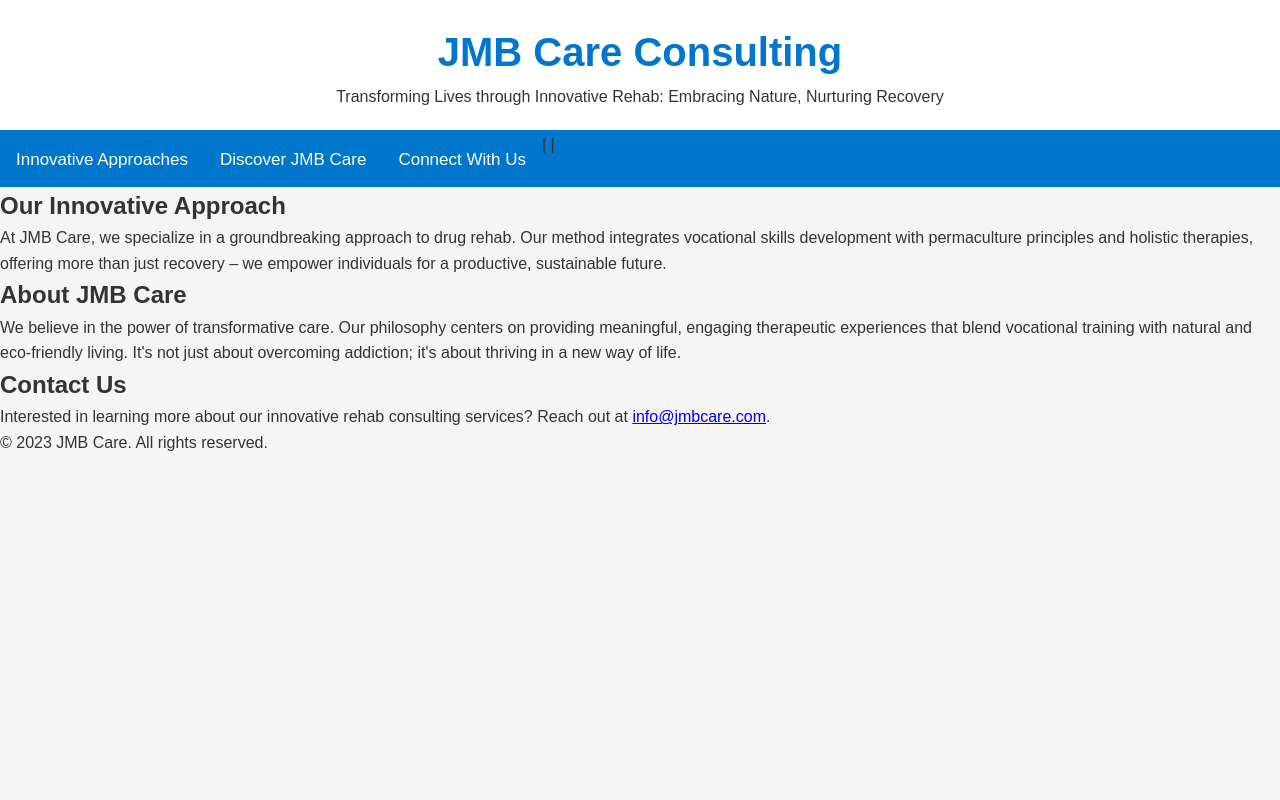
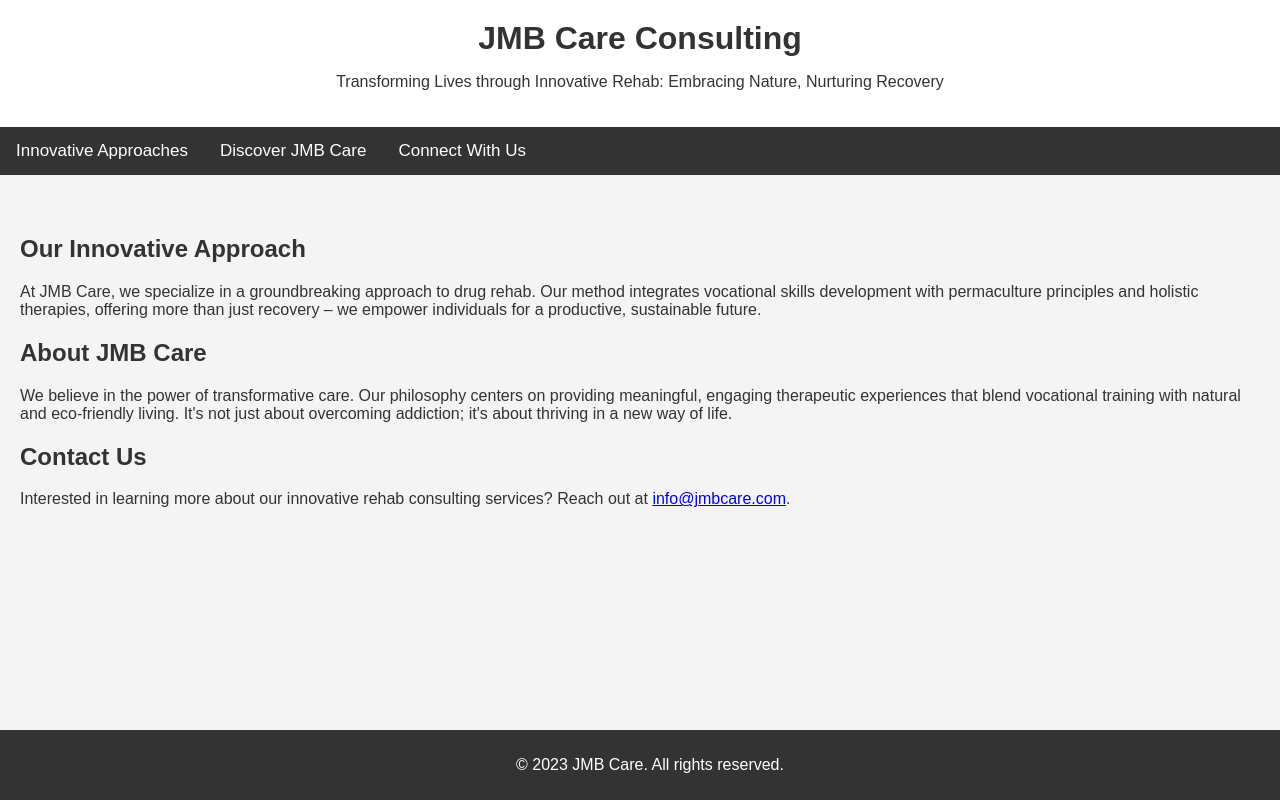
Before and after one commit to growgrounded/JMB-Care, a plain HTML site: page index.html in a window 1280 px wide. Drawn offline with Linux system fonts and the light colour scheme.

Commit message:
style.css

```diff
--- a/style.css
+++ b/style.css
@@ -1,33 +1,27 @@
-/* Basic Reset */
-* {
+/* Basic CSS Template */
+
+body {
+    font-family: Arial, sans-serif;
     margin: 0;
     padding: 0;
-    box-sizing: border-box;
+    background-color: #f4f4f4;
+    color: #333;
 }
 
-body {
-    font-family: 'Arial', sans-serif;
-    color: #333;
-    background-color: #f4f4f4;
-    line-height: 1.6;
-}
-
-/* Header */
 .header {
     background-color: #fff;
+    box-shadow: 0 2px 4px rgba(0, 0, 0, 0.1);
+    text-align: center;
     padding: 20px 0;
-    text-align: center;
-    border-bottom: 2px solid #0077cc;
 }
 
 .header h1 {
-    color: #0077cc;
-    font-size: 2.5rem;
+    margin: 0;
+    color: #333;
 }
 
-/* Navigation */
 .nav {
-    background-color: #0077cc;
+    background-color: #333;
     overflow: hidden;
 }
 
@@ -42,35 +36,21 @@ body {
 }
 
 .nav a:hover {
-    background-color: #005fa3;
+    background-color: #ddd;
+    color: black;
 }
 
-/* Main Content */
-.container {
-    width: 80%;
-    margin: 20px auto;
-    overflow: hidden;
+.content {
+    padding: 20px;
+    margin-top: 20px;
 }
 
-main {
-    padding: 20px 0;
-    background-color: #fff;
-    border-radius: 5px;
-    box-shadow: 0 0 10px rgba(0,0,0,0.1);
-}
-
-/* Footer */
-footer {
+.footer {
     background-color: #333;
-    color: #fff;
+    color: white;
     text-align: center;
-    padding: 10px 0;
-    position: relative;
+    padding: 10px;
+    position: fixed;
     bottom: 0;
     width: 100%;
 }
-
-footer p {
-    margin: 0;
-    font-size: 0.9rem;
-}
```
